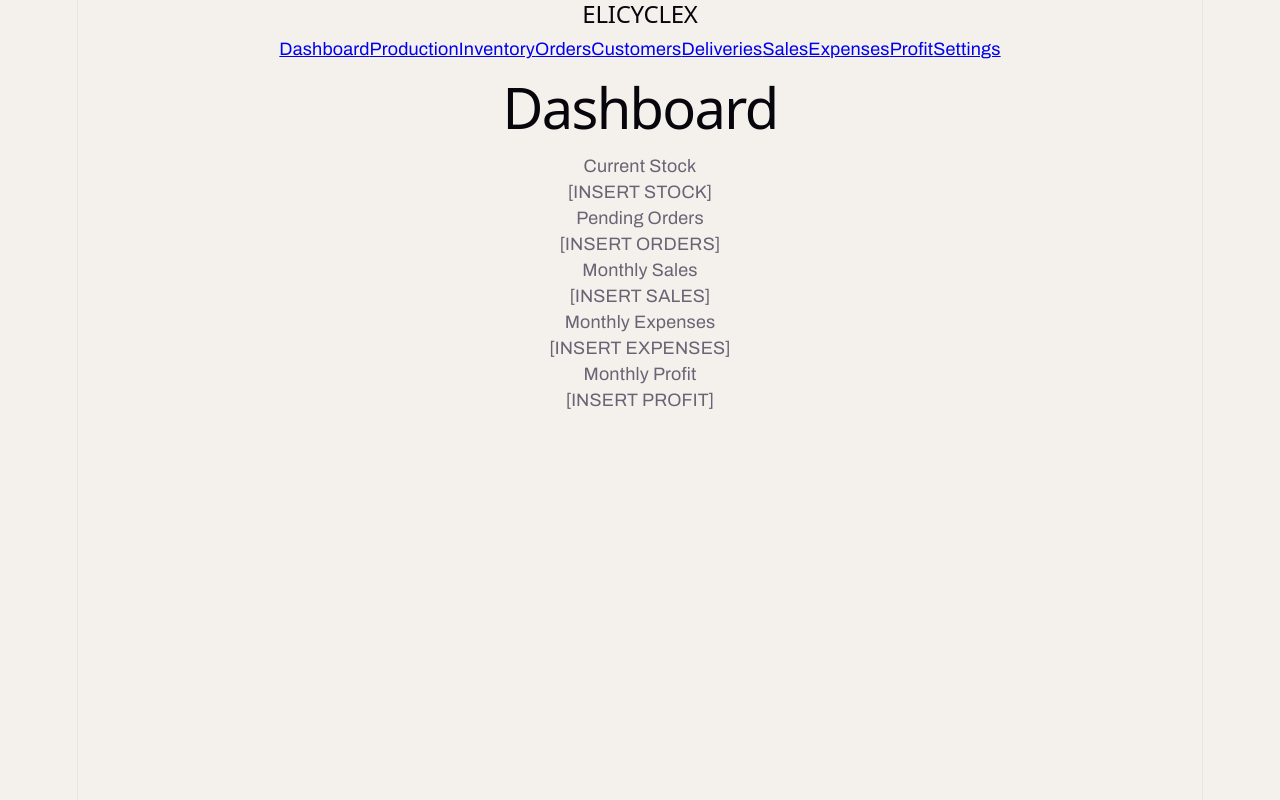
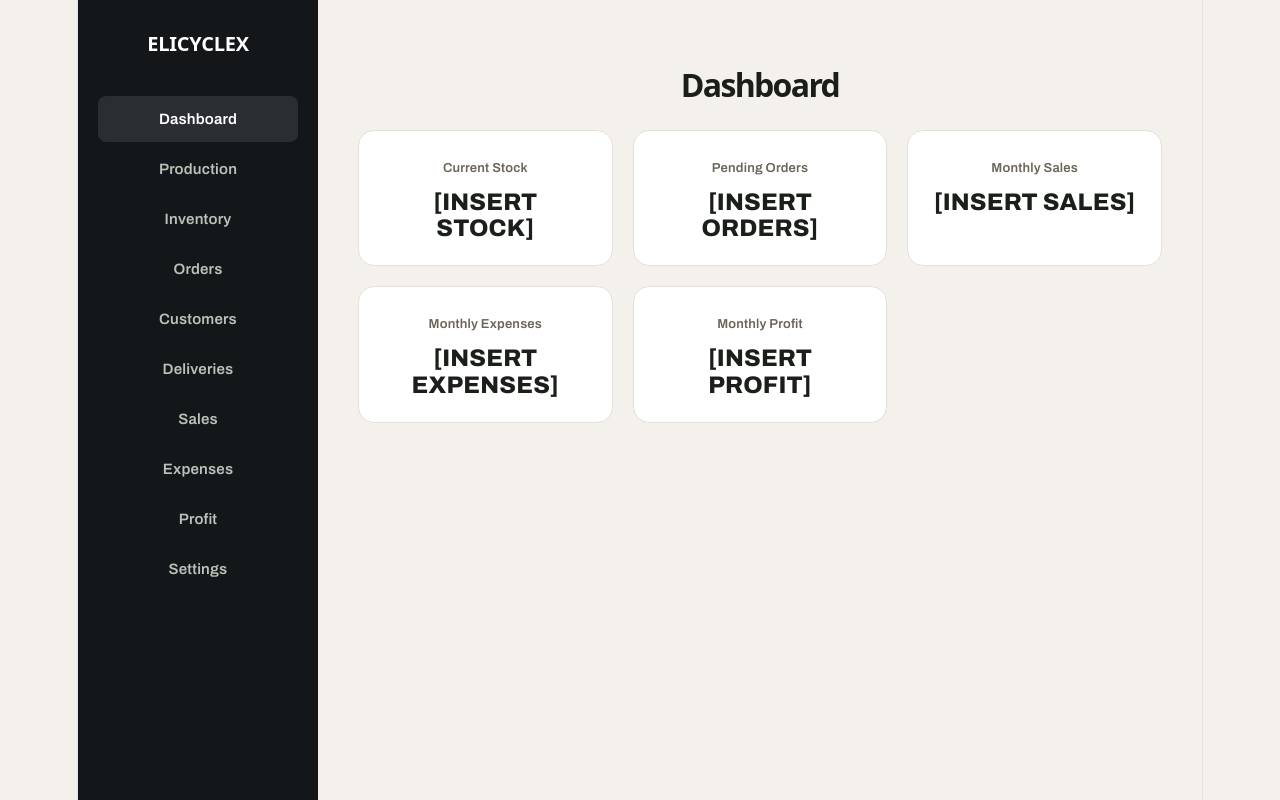
Before and after one commit to Elicyclex/elicyclex-web, a React (Vite) app: page /admin in a window 1280 px wide. Built offline with nearby package versions, Linux system fonts and the light colour scheme.

Commit message:
Style admin dashboard with sidebar and card layout

```diff
--- a/src/App.css
+++ b/src/App.css
@@ -449,3 +449,85 @@ body {
   margin-top: -6px;
   margin-bottom: 12px;
 }
+.admin-layout {
+  display: flex;
+  min-height: 100vh;
+  background-color: #f4f1ec;
+}
+
+.admin-sidebar {
+  width: 240px;
+  background-color: #14171a;
+  padding: 32px 20px;
+  flex-shrink: 0;
+}
+
+.admin-logo {
+  color: #ffffff;
+  font-size: 20px;
+  font-weight: 900;
+  margin-bottom: 40px;
+}
+
+.admin-nav {
+  display: flex;
+  flex-direction: column;
+  gap: 4px;
+}
+
+.admin-nav-link {
+  color: #b9c2b9;
+  text-decoration: none;
+  font-size: 15px;
+  font-weight: 600;
+  padding: 10px 14px;
+  border-radius: 8px;
+}
+
+.admin-nav-link:hover {
+  background-color: #1f2428;
+  color: #ffffff;
+}
+
+.admin-nav-link.active {
+  background-color: #2a2e33;
+  color: #ffffff;
+}
+
+.admin-main {
+  flex: 1;
+  padding: 40px;
+}
+
+.admin-page-title {
+  font-size: 32px;
+  font-weight: 800;
+  color: #1a1f1a;
+  margin-bottom: 32px;
+}
+
+.admin-cards {
+  display: grid;
+  grid-template-columns: repeat(auto-fit, minmax(200px, 1fr));
+  gap: 20px;
+}
+
+.admin-card {
+  background-color: #ffffff;
+  border: 1px solid #e5e0d5;
+  border-radius: 16px;
+  padding: 24px;
+}
+
+.admin-card-label {
+  font-size: 13px;
+  font-weight: 600;
+  color: #6b6558;
+  margin-bottom: 8px;
+}
+
+.admin-card-value {
+  font-size: 24px;
+  font-weight: 800;
+  color: #1a1f1a;
+}
```
